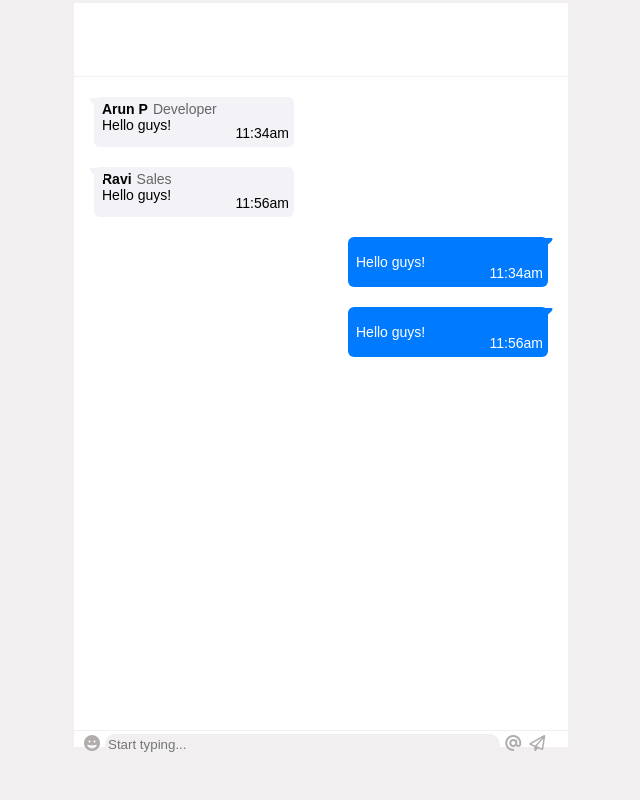
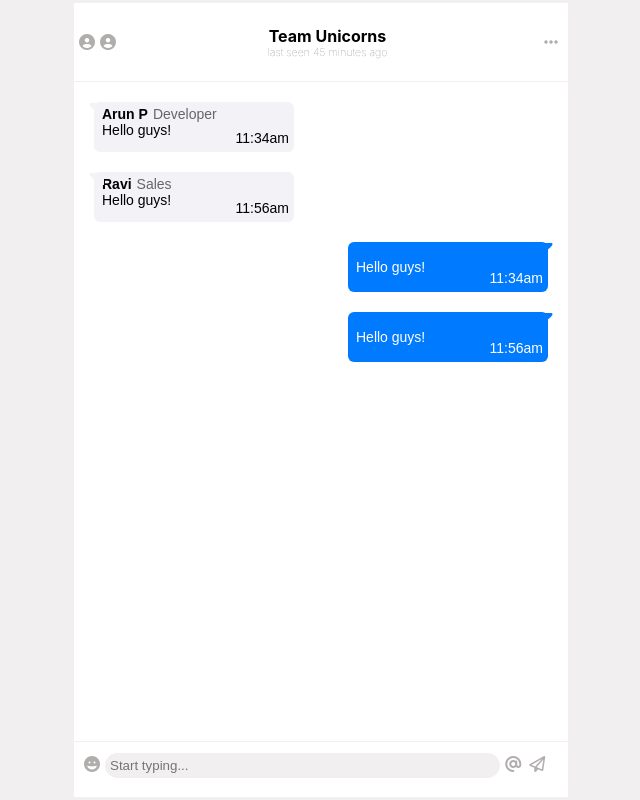
Before and after one commit to acs-web-tech/4ducate-react, a React (Create React App) app in the folder chat/: page / in a window 1280 px wide. Shown: the whole page, without its empty margins (319-959 px from the left). Built offline with nearby package versions, Linux system fonts and the light colour scheme.

Commit message:
Updated receiverside code

```diff
--- a/chat/src/App.css
+++ b/chat/src/App.css
@@ -85,9 +85,10 @@ body {
 
 .chat_container {
   width: 500px;
-  height: 750px;
+  height: 800px;
   border: 3px solid rgb(241, 239, 239);
   background-color: white;
+
 
 
 }
@@ -99,25 +100,68 @@ body {
   text-align: center;
   height: 10%;
   width: 100%;
+  position: sticky;
+  display: flex;
+  align-items: center;
+  justify-content: space-between;
+}
+
+.icon_contr {
+  position: relative;
+}
+
+.icon {
+  position: absolute;
+
+  color: #666668;
+}
+
+#usr_cir1 {
+  left: 0px;
+  z-index: 1;
 
 }
 
+#usr_cir2 {
+  left: 0px;
+  z-index: 2;
+  /* margin-right: 10px; */
+}
+
+.title {
+  color: black;
+}
+
+h6 {
+  color: rgb(131, 128, 128);
+  font-weight: 100;
+}
+
+#menu_icon {
+  margin-right: 10px;
+
+}
+
+
 .bdy {
-
+  position: relative;
   width: 100%;
-  height: 85%;
+  height: 83%;
+  overflow-y: scroll;
 
 }
 
 .footer {
   border-top: 1px solid rgb(241, 239, 239);
-  height: 5%;
+  height: 7%;
+
 }
 
 input {
   width: 80%;
-  padding: 3px;
-  margin-top: 3px;
+  padding: 5px;
+  margin-top: 11px;
+
   height: auto;
   border: none;
   border-radius: 20px;
--- a/chat/src/App.js
+++ b/chat/src/App.js
@@ -1,9 +1,9 @@
 import logo from './logo.svg';
 import './App.css';
-import React,{useState} from 'react';
+import React, { useState } from 'react';
 import { Second } from "./Second"
 
-let arr = [
+let sendarr = [
   {
     name: "Arun P",
     des: "Developer",
@@ -28,30 +28,69 @@ let resarr = [
   }
 ]
 function App() {
-  let [value,setValue] = useState(resarr)
+  // document.getElementById("usr_cir1").removeAttribute("aria-hidden");
+
+  let [res_msg, setres_msg] = useState(resarr)
+  let [sendr_msg, setsendr_msg] = useState(sendarr)
 
   const bdyarea = document.querySelector('.bdy')
   // const msg_tip = document.querySelector('.msg_tip')
-  const store_value = (event) => {
+  let [isSenderTurn, setIsSenderTurn] = useState(true);
+
+  const Store_value = (event) => {
+    const t = new Date()
+    const time = t.toLocaleTimeString([], { hour: '2-digit', minute: '2-digit' });
+
     const inputarea = document.querySelector('.typing')
-    setValue([...value,{
-      message: inputarea.value,
-      time: "11:56am"
-    }])
+    if (inputarea.value.trim() !== "") {
+      if (isSenderTurn) {
+        setsendr_msg([...sendr_msg, {
+          name: "Arun P",
+          des: "Developer",
+          message: inputarea.value,
+          time: time
+        }])
 
+      }
+      else {
+        setres_msg([...res_msg, {
+          message: inputarea.value,
+          time: time
+        }])
+
+
+      }
+      setIsSenderTurn(!isSenderTurn);
+    }
+    inputarea.value = ''
+    window.onload = function () {
+      document.getElementById('usr_cir1').removeAttribute('aria-hidden');
+      document.getElementById('usr_cir2').removeAttribute('aria-hidden');
+    };
   }
+
   return (
     <>
       <div class='chat_container'>
-        <header class='head'></header>
+        <header class='head'>
+          <div className='icon_contr'>
+            <i id='usr_cir1 ' className='icon' class="fa-solid fa-circle-user"></i>
+            <i id='usr_cir2 ' className='icon' class="fa-solid fa-circle-user"></i>
+          </div>
+          <div>
+            <h4 className='title'>Team Unicorns</h4>
+            <h6>last seen 45 minutes ago</h6>
+          </div>
+          <i id='menu_icon' class="fa-solid fa-ellipsis"></i>
+        </header>
         <div class='bdy'>
           {/* <div class='msg_tip' ></div> */}
-          <Message sender={arr} res={value}></Message>
+          <Message sender={sendr_msg} res={res_msg}></Message>
         </div>
         <footer class='footer'>
           <i id='smil_emj' class="fa-solid fa-face-grin"></i>
-          <input class='typing' type='text'  placeholder='Start typing...'></input>
-          <i class="fa-solid fa-at"></i><i onClick={store_value} class="fa-regular fa-paper-plane"></i>
+          <input class='typing' type='text' placeholder='Start typing...'></input>
+          <i class="fa-solid fa-at"></i><i onClick={Store_value} class="fa-regular fa-paper-plane"></i>
         </footer>
       </div>
 
```
Also changed, not shown: chat/src/index.js (line endings or trailing spaces).
